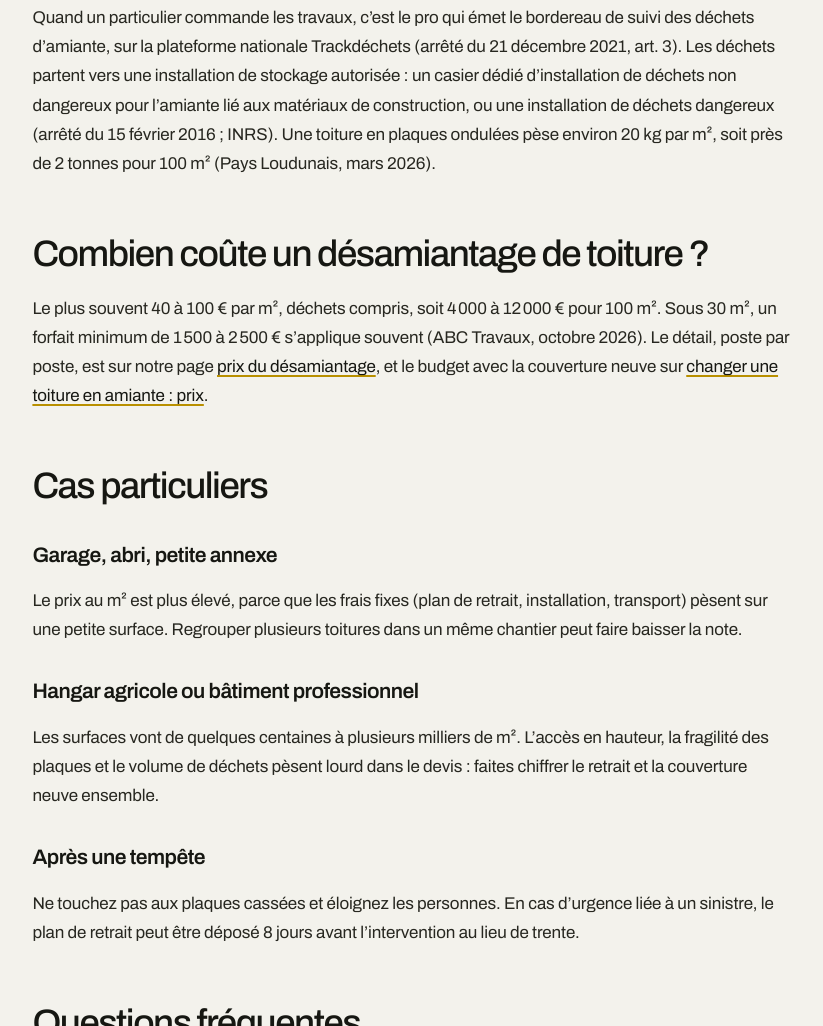
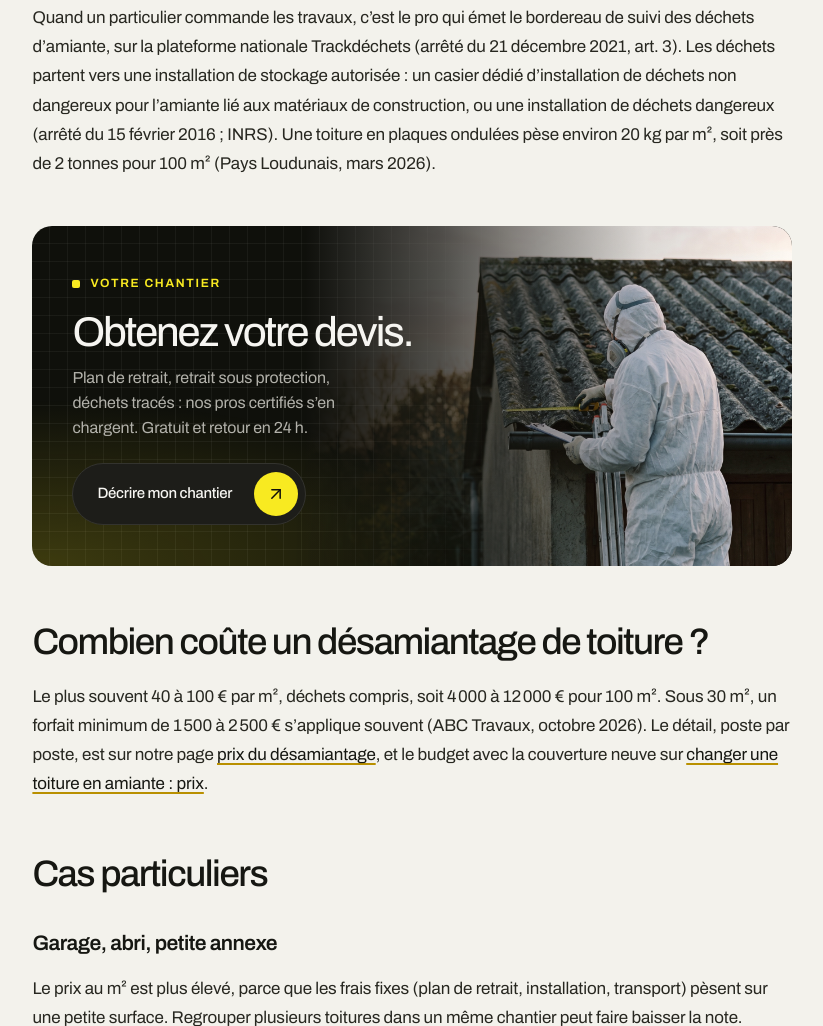
Before and after one commit to maximecuarteropro-prog/site-web-CAP-desamiantage, an Astro site: page /desamiantage-toiture-amiante in a window 1280 px wide. Shown: the part 1959-2985 px from the top of the page, without its empty margins (38-861 px from the left). Built offline with nearby package versions, Linux system fonts and the light colour scheme; Astro itself is replaced by a stand-in of ours.

Commit message:
Encart de devis au milieu des guides, photo et dégradé
Un encart par guide, placé après la section qui donne envie d'agir, avec une accroche
propre au guide. Photo générée (kie.ai) d'un pro qui mesure une toiture, fondue dans
l'encre. AGENTS.md : pas de prix sur l'accueil, pas de téléphone sans standard.

Co-Authored-By: Claude Opus 5.5 <noreply@anthropic.com>

```diff
--- /dev/null
+++ b/src/components/EncartDevis.astro
@@ -0,0 +1,25 @@
+---
+// Encart de devis au milieu d'un guide (demande de Maxime, 1er nov. 2026) : la photo d'un pro qui mesure
+// une toiture, fondue dans l'encre par un dégradé, et le même appel que le bas de page. Un par guide, placé
+// à la main après la section qui donne envie d'agir ; `accroche` fait le lien avec cette section.
+// Photo générée (kie.ai, Nano Banana Pro) : elle illustre le métier, elle ne présente pas un pro réel.
+import { Picture } from 'astro:assets'
+import photo from '@/assets/encart-devis.jpg'
+
+interface Props {
+  accroche: string
+}
+
+const { accroche } = Astro.props
+---
+<aside class="encart-devis" aria-label="Demande de devis">
+  <div class="encart-visuel">
+    <Picture src={photo} formats={['avif', 'webp']} widths={[480, 760, 1100]} sizes="(min-width: 768px) 480px, 100vw" quality={70} alt="Un pro en combinaison de protection mesure une toiture en fibrociment avant de faire son devis" loading="lazy" decoding="async" />
+  </div>
+  <div class="encart-texte">
+    <p class="encart-kicker">Votre chantier</p>
+    <p class="encart-titre">Obtenez votre devis.</p>
+    <p class="encart-accroche">{accroche} Gratuit et retour en 24&nbsp;h.</p>
+    <a class="hero-cta" href="/#devis"><span>Décrire mon chantier</span><span class="cta-icon" aria-hidden="true"><svg xmlns="http://www.w3.org/2000/svg" width="24" height="24" viewBox="0 0 24 24" fill="none" stroke="currentColor" stroke-width="2" stroke-linecap="round" stroke-linejoin="round"><path d="M7 7h10v10" /><path d="M7 17 17 7" /></svg></span></a>
+  </div>
+</aside>
--- a/src/pages/certification-sous-section-3.astro
+++ b/src/pages/certification-sous-section-3.astro
@@ -1,5 +1,6 @@
 ---
 import Guide from '@/layouts/Guide.astro'
+import EncartDevis from '@/components/EncartDevis.astro'
 
 // Textes et listes relus le 29 oct. 2026. Les listes des organismes sont mises à jour chaque
 // mois environ : vérifier leurs adresses à chaque mise à jour de la page.
@@ -83,6 +84,8 @@ const faq = [
     <li><strong>Vérifiez le secteur couvert.</strong> Les listes indiquent les domaines d’intervention, par exemple « ouvrages extérieurs de bâtiment » pour une toiture.</li>
   </ol>
 
+  <EncartDevis accroche="Tous nos pros sont certifiés sous-section 3. L’un d’eux vient voir votre chantier." />
+
   <h2>Les autres questions à poser avant de signer</h2>
   <ul>
     <li><strong>Le plan de retrait :</strong> le pro doit le déposer sur la plateforme DEMAT@MIANTE au moins trente jours avant le début du chantier, ou 8 jours en cas d’urgence liée à un sinistre (art. R4412-137). Un démarrage « la semaine prochaine » doit vous alerter.</li>
--- a/src/pages/desamiantage-toiture-amiante.astro
+++ b/src/pages/desamiantage-toiture-amiante.astro
@@ -1,5 +1,6 @@
 ---
 import Guide from '@/layouts/Guide.astro'
+import EncartDevis from '@/components/EncartDevis.astro'
 
 // Règles relues sur Légifrance le 29 oct. 2026, prix relus le même jour.
 const sources = [
@@ -65,6 +66,8 @@ const faq = [
   <h3>5. L’élimination des déchets</h3>
   <p>Quand un particulier commande les travaux, c’est le pro qui émet le bordereau de suivi des déchets d’amiante, sur la plateforme nationale Trackdéchets (arrêté du 21 décembre 2021, art. 3). Les déchets partent vers une installation de stockage autorisée : un casier dédié d’installation de déchets non dangereux pour l’amiante lié aux matériaux de construction, ou une installation de déchets dangereux (arrêté du 15 février 2016 ; INRS). Une toiture en plaques ondulées pèse environ 20 kg par m², soit près de 2 tonnes pour 100 m² (Pays Loudunais, mars 2026).</p>
 
+  <EncartDevis accroche="Plan de retrait, retrait sous protection, déchets tracés : nos pros certifiés s’en chargent." />
+
   <h2>Combien coûte un désamiantage de toiture ?</h2>
   <p>Le plus souvent 40 à 100 € par m², déchets compris, soit 4 000 à 12 000 € pour 100 m². Sous 30 m², un forfait minimum de 1 500 à 2 500 € s’applique souvent (ABC Travaux, octobre 2026). Le détail, poste par poste, est sur notre page <a href="/prix-desamiantage">prix du désamiantage</a>, et le budget avec la couverture neuve sur <a href="/prix-remplacement-toiture-amiante">changer une toiture en amiante : prix</a>.</p>
 
--- a/src/pages/prix-desamiantage.astro
+++ b/src/pages/prix-desamiantage.astro
@@ -1,5 +1,6 @@
 ---
 import Guide from '@/layouts/Guide.astro'
+import EncartDevis from '@/components/EncartDevis.astro'
 
 // Chiffres relus sur chaque source le 29 oct. 2026. Mettre à jour la date et les fourchettes
 // chaque trimestre, en relisant les sources.
@@ -80,6 +81,8 @@ const faq = [
     <li><strong>La région.</strong> Comptez 10 à 20 % de plus en Île-de-France et sur l’arc méditerranéen, où la mise en décharge coûte plus cher (Couvreurs-France).</li>
   </ol>
 
+  <EncartDevis accroche="Le prix exact se fixe après visite : l’un de nos pros vient chiffrer votre chantier." />
+
   <h2>Le coût des déchets</h2>
   <p>Une toiture en plaques ondulées de fibrociment pèse environ 20 kg par m² : 100 m² font donc près de 2 tonnes de déchets (base d’estimation de la communauté de communes du Pays Loudunais, mars 2026).</p>
   <ul>
--- a/src/pages/prix-remplacement-toiture-amiante.astro
+++ b/src/pages/prix-remplacement-toiture-amiante.astro
@@ -1,5 +1,6 @@
 ---
 import Guide from '@/layouts/Guide.astro'
+import EncartDevis from '@/components/EncartDevis.astro'
 
 // Chiffres relus sur chaque source le 29 oct. 2026. Mettre à jour chaque trimestre.
 const sources = [
@@ -77,6 +78,8 @@ const faq = [
   </ul>
   <p>Le détail du prix du retrait seul, matériau par matériau, est sur notre page <a href="/prix-desamiantage">prix du désamiantage</a>.</p>
 
+  <EncartDevis accroche="Votre budget réel se fixe après visite : l’un de nos pros vient chiffrer votre toiture." />
+
   <h2>Retirer ou recouvrir ?</h2>
   <p>Si les plaques sont en bon état et la charpente solide, deux solutions moins chères existent :</p>
   <ul>
--- a/src/pages/toiture-amiante-que-faire.astro
+++ b/src/pages/toiture-amiante-que-faire.astro
@@ -1,5 +1,6 @@
 ---
 import Guide from '@/layouts/Guide.astro'
+import EncartDevis from '@/components/EncartDevis.astro'
 
 // Règles relues sur Légifrance et service-public.fr le 29 oct. 2026, prix relus le même jour.
 const sources = [
@@ -74,6 +75,8 @@ const faq = [
   <p>L’encapsulage et la surtoiture laissent l’amiante en place : le problème est reporté, pas réglé, et il reviendra au moment de la vente ou des prochains travaux. Le retrait coûte plus cher mais règle la question une fois pour toutes. Pour le budget complet, lisez <a href="/prix-remplacement-toiture-amiante">changer une toiture en amiante : prix</a>.</p>
   <p>L’encapsulage n’est pas un simple traitement de surface : le code du travail le range avec le retrait, dans la sous-section 3 (art. R4412-94). Il faut donc un <a href="/certification-sous-section-3">pro certifié</a>.</p>
 
+  <EncartDevis accroche="Avant de choisir, faites voir votre toiture à l’un de nos pros certifiés." />
+
   <h2>Ce qu’il ne faut pas faire</h2>
   <p>Les fibres d’amiante se libèrent quand le matériau est cassé, percé, poncé ou arraché. La brochure des ministères chargés du logement et de la santé déconseille fortement toute intervention directe, et en particulier :</p>
   <ul>
--- a/src/styles/site.css
+++ b/src/styles/site.css
@@ -111,6 +111,29 @@
 .sources li + li { margin-top: 8px; }
 .sources a { overflow-wrap: anywhere; text-decoration: underline; text-underline-offset: 3px; }
 
+/* Encart de devis au milieu des guides : sur mobile la photo est en haut et se fond vers le bas dans l'encre ;
+   à partir de 768 px elle passe à droite et se fond vers la gauche. Lueur jaune et quadrillage des vignettes. */
+.article-body > .encart-devis { margin-top: 48px; }
+.encart-devis { position: relative; isolation: isolate; display: grid; overflow: hidden; border-radius: 20px; color: var(--text-primary); background: var(--surface-page); }
+.encart-devis::before { position: absolute; inset: 0; z-index: -1; background-image: radial-gradient(90% 70% at 0% 100%, oklch(0.92 0.19 105 / 0.2), oklch(0.92 0.19 105 / 0) 70%), linear-gradient(oklch(0.97 0.006 100 / 0.05) 1px, transparent 1px), linear-gradient(90deg, oklch(0.97 0.006 100 / 0.05) 1px, transparent 1px); background-size: auto, 18px 18px, 18px 18px; background-position: 0 0, -1px -1px, -1px -1px; -webkit-mask-image: linear-gradient(180deg, transparent 30%, #000 62%); mask-image: linear-gradient(180deg, transparent 30%, #000 62%); content: ''; }
+.encart-visuel { position: relative; z-index: -2; aspect-ratio: 16 / 10; }
+.encart-visuel img { display: block; width: 100%; height: 100%; object-fit: cover; object-position: 62% 30%; }
+.encart-visuel::after { position: absolute; inset: 0; background: linear-gradient(180deg, oklch(0.17 0.009 115 / 0) 35%, oklch(0.17 0.009 115 / 0.75) 75%, var(--surface-page) 100%); content: ''; }
+.encart-texte { margin-top: -48px; padding: 0 24px 28px; }
+.article-body .encart-texte > * { margin: 0; }
+.encart-kicker { display: inline-flex; align-items: center; gap: 10px; color: var(--accent-primary); font-size: 12px; font-weight: 650; letter-spacing: 0.14em; line-height: 1.3; text-transform: uppercase; }
+.encart-kicker::before { width: 8px; height: 8px; border-radius: 2px; background: currentColor; content: ''; }
+.article-body .encart-titre { margin-top: 14px; color: var(--text-primary); font-size: clamp(2rem, 7vw, 2.6rem); font-weight: 450; line-height: 1.04; letter-spacing: -0.05em; }
+.article-body .encart-accroche { max-width: 34ch; margin-top: 12px; color: var(--text-secondary); font-size: 16px; line-height: 1.55; }
+.article-body .encart-devis .hero-cta { margin-top: 22px; color: var(--hero-copy); text-decoration: none; }
+@media (min-width: 768px) {
+  .encart-devis { min-height: 340px; align-items: center; }
+  .encart-devis::before { -webkit-mask-image: linear-gradient(90deg, #000 34%, transparent 66%); mask-image: linear-gradient(90deg, #000 34%, transparent 66%); }
+  .encart-visuel { position: absolute; inset: 0 0 0 36%; aspect-ratio: auto; }
+  .encart-visuel::after { background: linear-gradient(90deg, var(--surface-page) 0%, oklch(0.17 0.009 115 / 0.72) 28%, oklch(0.17 0.009 115 / 0.12) 70%, oklch(0.17 0.009 115 / 0) 100%); }
+  .encart-texte { max-width: 60%; margin: 0; padding: 40px 0 40px 40px; }
+}
+
 .article-cta { color: var(--text-primary); background: var(--surface-page); }
 .article-cta-inner { display: grid; width: 100%; max-width: 1440px; margin: 0 auto; padding: 64px 22px; gap: 26px; }
 .article-cta h2 { max-width: 640px; margin: 14px 0 0; font-size: clamp(2rem, 7vw, 3.4rem); font-weight: 450; line-height: 1.05; letter-spacing: -0.05em; }
```
Also changed, not shown: AGENTS.md (+7 -7 lines), src/assets/encart-devis.jpg (added).
